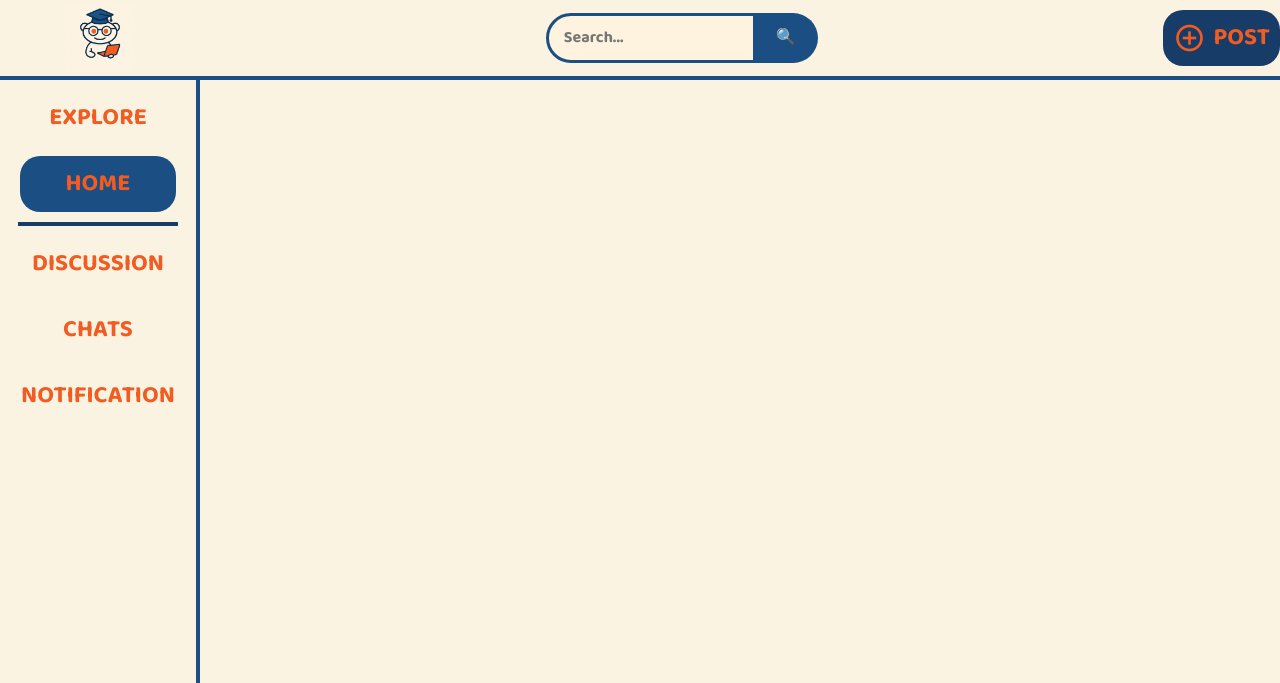
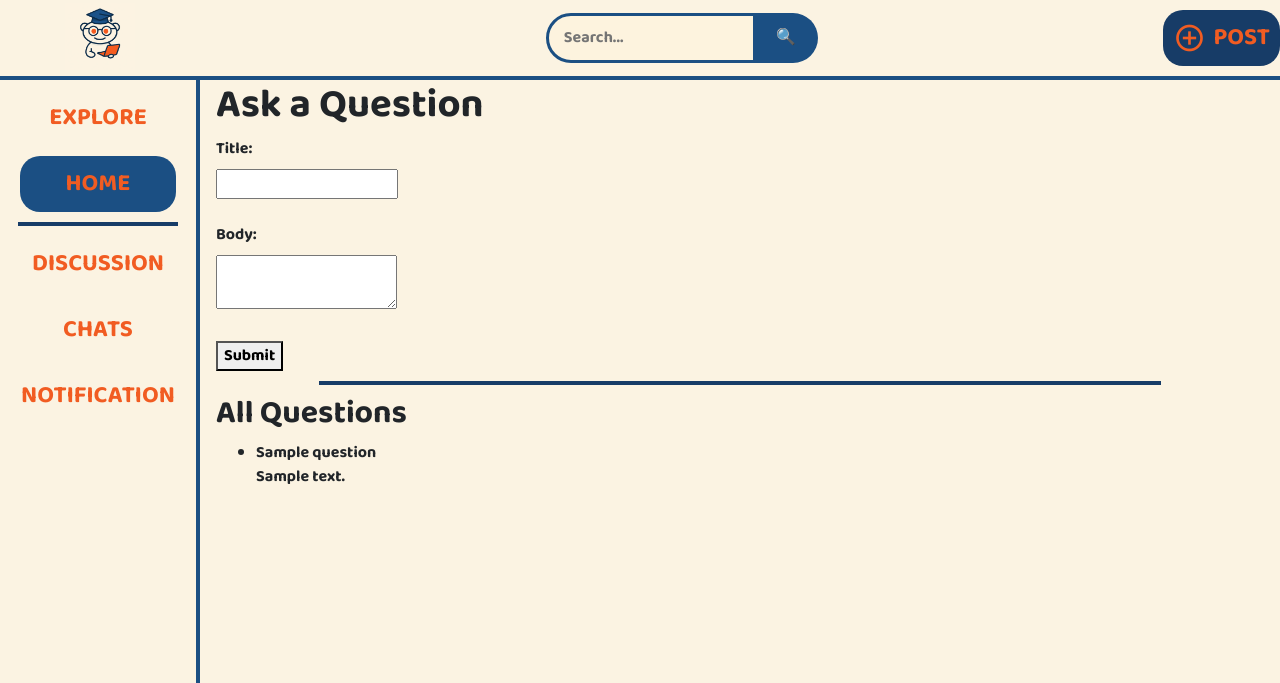
Before and after one commit to SyrfZkwn/Studytt, a Flask app: template website/templates/qna.html in a window 1280 px wide. Shown: the top 683 px of the page. Run offline with Flask 3, Linux system fonts and the light colour scheme; the template is opened without the code that fills it: most values are stand-ins (such as "Sample title", 1, 10 or a date in 2020); some libraries are stand-ins or nearby versions.

Commit message:
added qna tab but question doesnt show up yet

```diff
--- a/website/templates/base.html
+++ b/website/templates/base.html
@@ -223,7 +223,7 @@
             <a href="explore">EXPLORE</a>
             <a class="active" href="home">HOME</a>
             <hr>
-            <a href="discuss">DISCUSSION</a>
+            <a href="qna">DISCUSSION</a>
             <a href="chat">CHATS</a>
             <a href="notify" style="width: 90%;">NOTIFICATION</a>
           </div>
--- a/website/templates/qna.html
+++ b/website/templates/qna.html
@@ -2,7 +2,30 @@
 <title>{% block title %}QnA{% endblock %}</title>
 
 {% block content %}
+<divclass="jumbotron">
+    <h1>Ask a Question</h1>
+    <form method="POST">
+        <label>Title:</label><br>
+        <input type="text" name="title" required><br><br>
+        <label>Body:</label><br>
+        <textarea name="body" required></textarea><br><br>
+        <button type="submit">Submit</button>
+    </form>
 
+    <hr>
+
+    <h2>All Questions</h2>
+    <ul>
+        {% for question in questions %}
+            <li>
+                <strong>{{ question.title }}</strong><br>
+                {{ question.body }}
+            </li>
+        {% else %}
+            <li>No questions yet.</li>
+        {% endfor %}
+    </ul>
+</divclass>
 
 
 
--- a/website/views.py
+++ b/website/views.py
@@ -29,3 +29,8 @@ def post():
         file.save(os.path.join(os.path.abspath(os.path.dirname(__file__)),current_app.config['UPLOAD_FOLDER'],secure_filename(file.filename)))
         return "File has been uploaded."
     return render_template("post.html", form=form)
+
+@views.route('/qna', methods=['GET', 'POST'])
+@login_required
+def qna():
+    return render_template("qna.html", user=current_user)
```
Also changed, not shown: instance/database.db.
